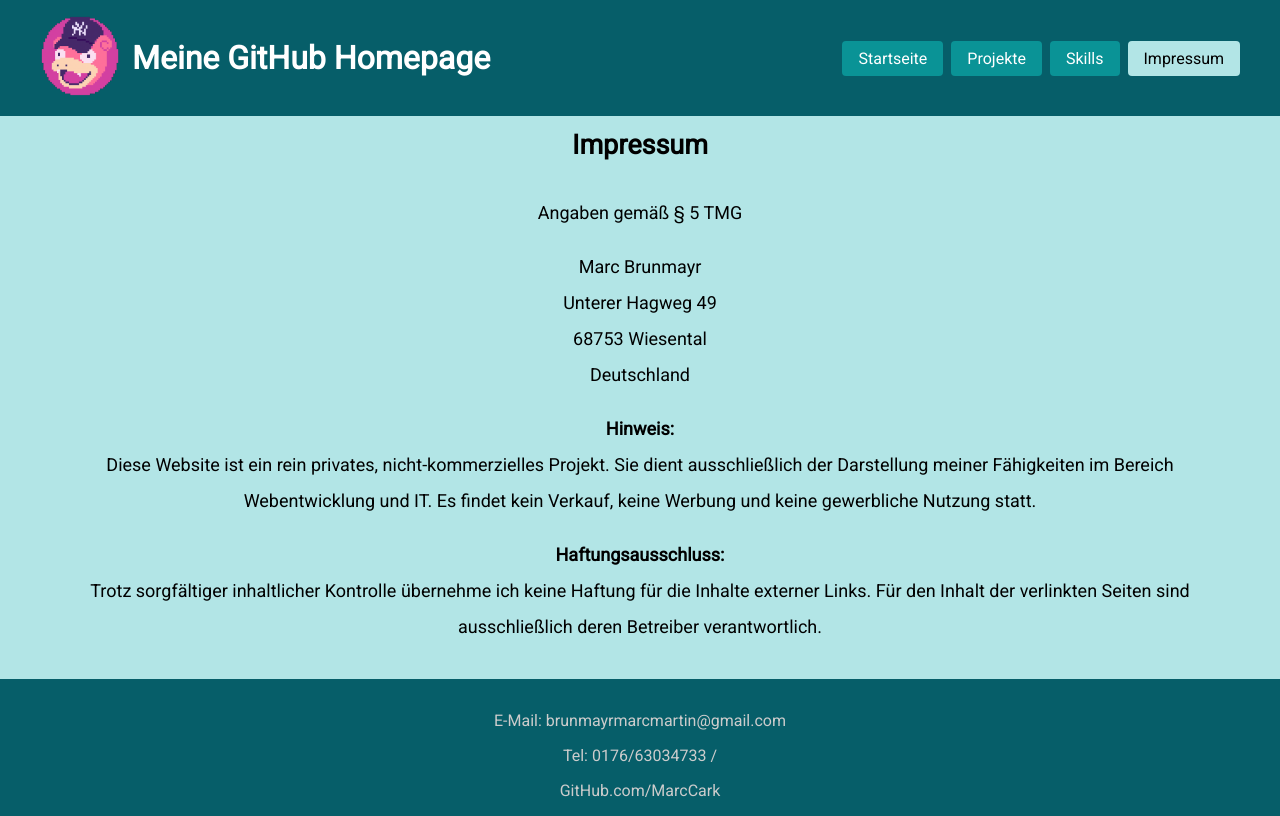
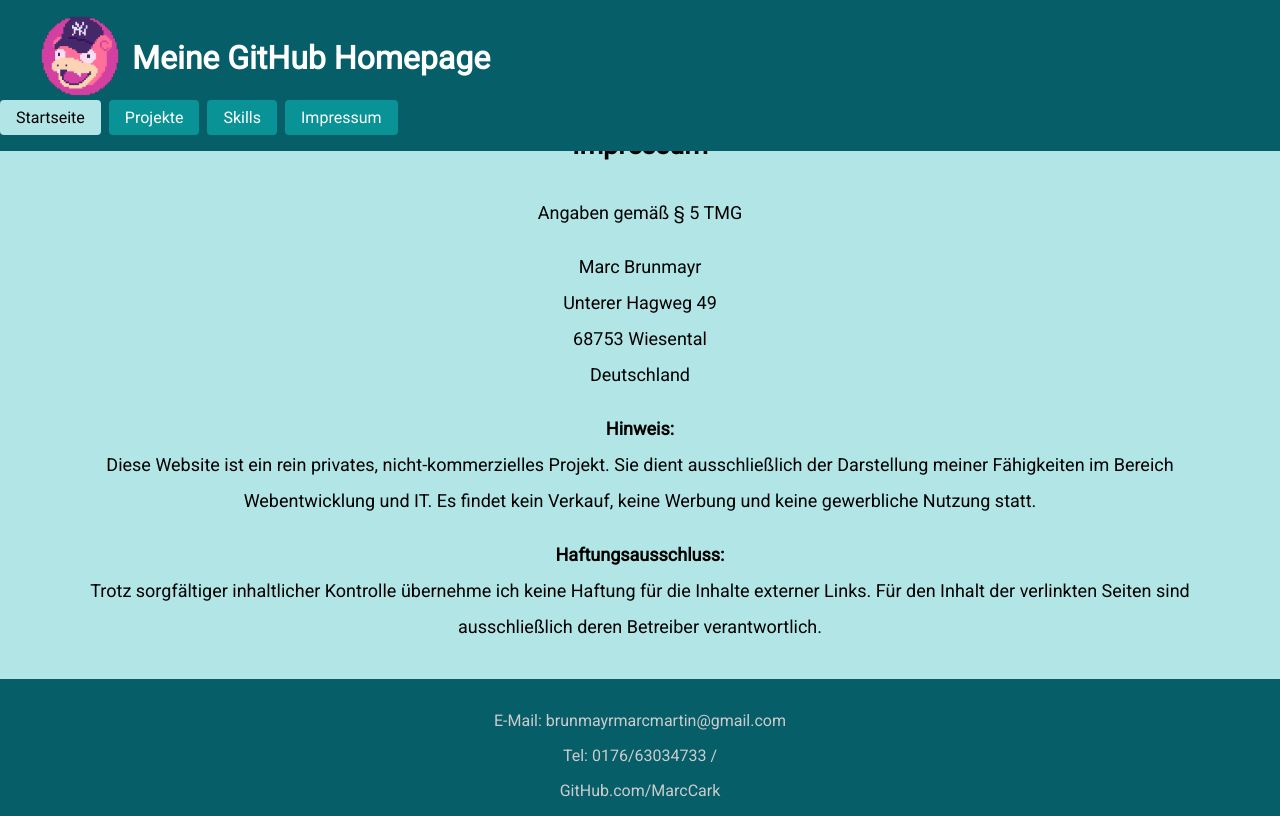
Before and after one commit to MarcCark/GitHub-Homepage, a plain HTML site: page impressum.html in a window 1280 px wide. Drawn offline with Linux system fonts and the light colour scheme.

Commit message:
Burger Menü angepasst
Reiter haben sich rechts geöffnet statt unten -> wurde gefixt

```diff
--- a/impressum.html
+++ b/impressum.html
@@ -17,18 +17,22 @@
     <header>
     <div class="container">
         <div class="logontext">
-                <div class="logo"><img src="./pictures/pixel avatar cropped.png" alt="MarcCark Avatar. A Slowpoke with a NY cap"></div>
+            <div class="logo">
+                <img src="./pictures/pixel avatar cropped.png" alt="MarcCark Avatar. A Slowpoke with a NY cap">
+            </div>
             <h1>Meine GitHub Homepage</h1>
         </div>
         <button id="burger-toggle" class="burger-menu" aria-label="Menü öffnen">
             ☰
         </button>
+    </div>
+
+    <!-- Navigation außerhalb vom .container → klappt unterhalb auf -->
     <div class="nav">
-                <a href="index.html">Startseite</a>
+        <a class="button-active" href="index.html">Startseite</a>
         <a href="project.html">Projekte</a>
         <a href="project.html">Skills</a>
-                <a class="button-active" href="impressum.html">Impressum</a>
-            </div>
+        <a href="impressum.html">Impressum</a>
     </div>
     </header>
 
```
Also changed, not shown: index.html (+6 -2 lines), project.html (+8 -4 lines). Lines whose indentation alone changed are shown as unchanged.
